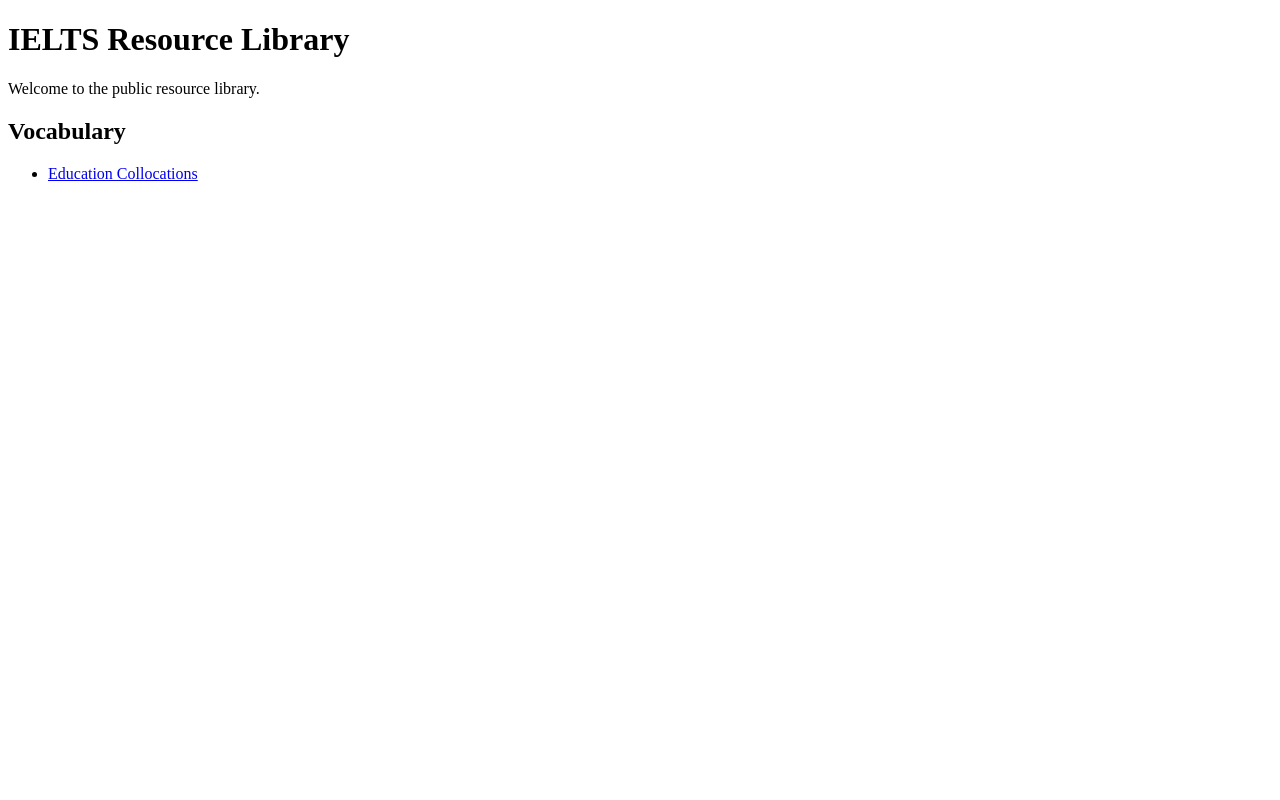
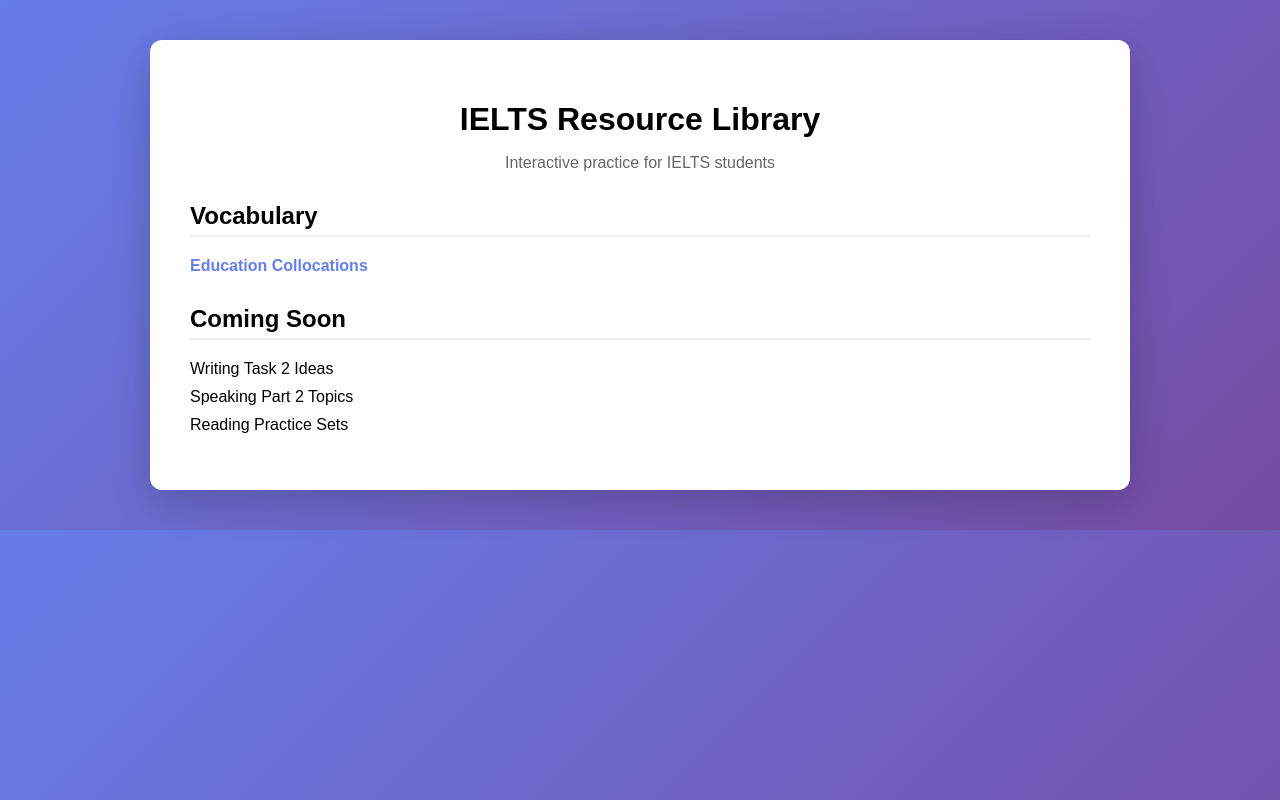
Before and after one commit to octaviotesl-alt/ielts-resource-library, a plain HTML site: page index.html in a window 1280 px wide. Drawn offline with Linux system fonts and the light colour scheme.

Commit message:
index.html

```diff
--- a/index.html
+++ b/index.html
@@ -4,14 +4,86 @@
     <meta charset="UTF-8">
     <meta name="viewport" content="width=device-width, initial-scale=1.0">
     <title>IELTS Resource Library</title>
+
+    <style>
+        body {
+            font-family: Arial, sans-serif;
+            margin: 0;
+            padding: 0;
+            background: linear-gradient(135deg, #667eea, #764ba2);
+        }
+
+        .container {
+            max-width: 900px;
+            margin: 40px auto;
+            background: white;
+            border-radius: 12px;
+            padding: 40px;
+            box-shadow: 0 10px 40px rgba(0,0,0,0.2);
+        }
+
+        h1 {
+            text-align: center;
+            margin-bottom: 10px;
+        }
+
+        .subtitle {
+            text-align: center;
+            color: #666;
+            margin-bottom: 30px;
+        }
+
+        h2 {
+            margin-top: 30px;
+            border-bottom: 2px solid #eee;
+            padding-bottom: 5px;
+        }
+
+        ul {
+            list-style: none;
+            padding: 0;
+        }
+
+        li {
+            margin: 10px 0;
+        }
+
+        a {
+            text-decoration: none;
+            color: #667eea;
+            font-weight: bold;
+        }
+
+        a:hover {
+            text-decoration: underline;
+        }
+
+        .section {
+            margin-top: 30px;
+        }
+    </style>
 </head>
+
 <body>
+    <div class="container">
         <h1>IELTS Resource Library</h1>
-  <p>Welcome to the public resource library.</p>
+        <p class="subtitle">Interactive practice for IELTS students</p>
 
+        <div class="section">
             <h2>Vocabulary</h2>
             <ul>
                 <li><a href="education.html">Education Collocations</a></li>
             </ul>
+        </div>
+
+        <div class="section">
+            <h2>Coming Soon</h2>
+            <ul>
+                <li>Writing Task 2 Ideas</li>
+                <li>Speaking Part 2 Topics</li>
+                <li>Reading Practice Sets</li>
+            </ul>
+        </div>
+    </div>
 </body>
 </html>
```
Lines whose indentation alone changed are shown as unchanged.
